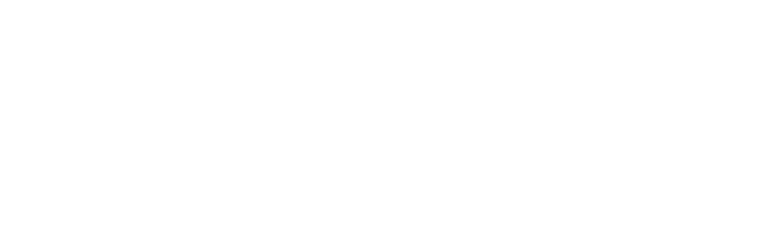
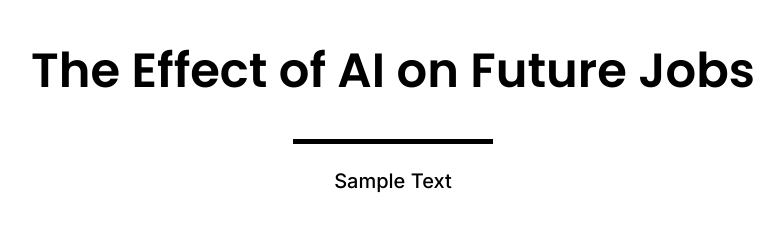
Before and after one commit to leckiqie/creative-component, a plain HTML site: page index.html in a window 1280 px wide. Shown: the whole page, without its empty margins (247-1031 px from the left). Drawn offline with Linux system fonts and the light colour scheme.

Commit message:
Outline for final site (CSS somewhat done)

```diff
--- a/index.html
+++ b/index.html
@@ -6,5 +6,9 @@
     <link rel="icon" type="image/x-icon" href="/images/favicon.ico">
     <link href="style.css" rel="stylesheet">
 </head>
-
+<body>
+    <h1 class="title">The Effect of AI on Future Jobs</h1>
+    <hr class="titlebar">
+    <p class="text">Sample Text</p>
+</body>
 </html>
--- a/style.css
+++ b/style.css
@@ -0,0 +1,36 @@
+@import url('https://fonts.googleapis.com/css2?family=Inter:wght@400;500;600;700&display=swap');
+@import url('https://fonts.googleapis.com/css2?family=Poppins:wght@400;500;600;700&display=swap');
+
+h1 {
+    width: 80%;
+    margin-top: 35px;
+    margin-left: auto;
+    margin-right: auto;
+    text-align: center;
+}
+
+.title {
+    font-family: 'Poppins';
+    font-weight: 600;
+    font-size: 48px;
+}
+
+.text {
+    font-family: 'Inter';
+    font-weight: 500;
+    font-size: 20px;
+    text-align: center;
+}
+
+.titlebar {
+    height: 5px;
+    width: 200px;
+    border: none;
+    background-color: black;
+    margin-top: 25px;
+    margin-bottom: 25px;
+}
+
+.image {
+
+}
```
